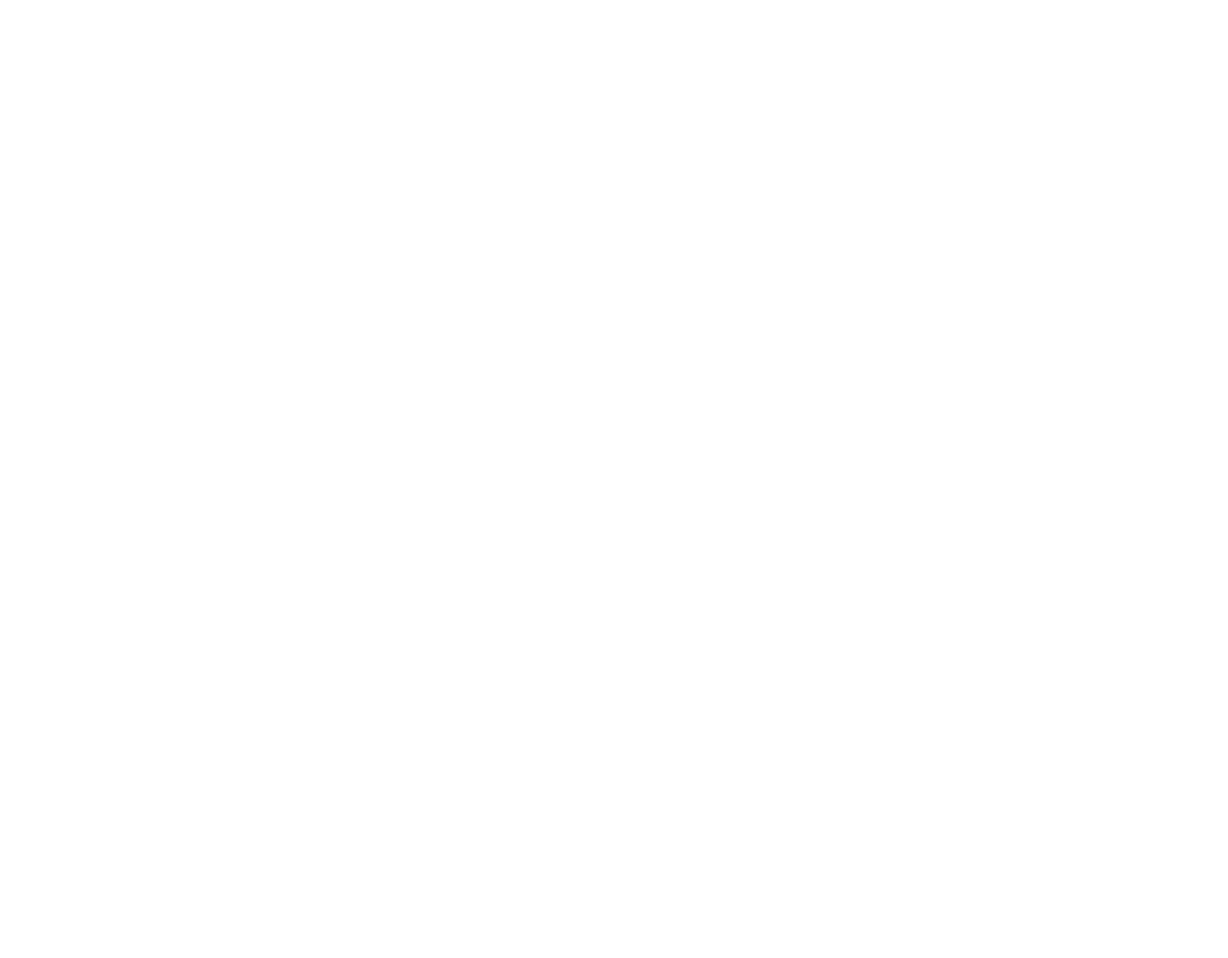
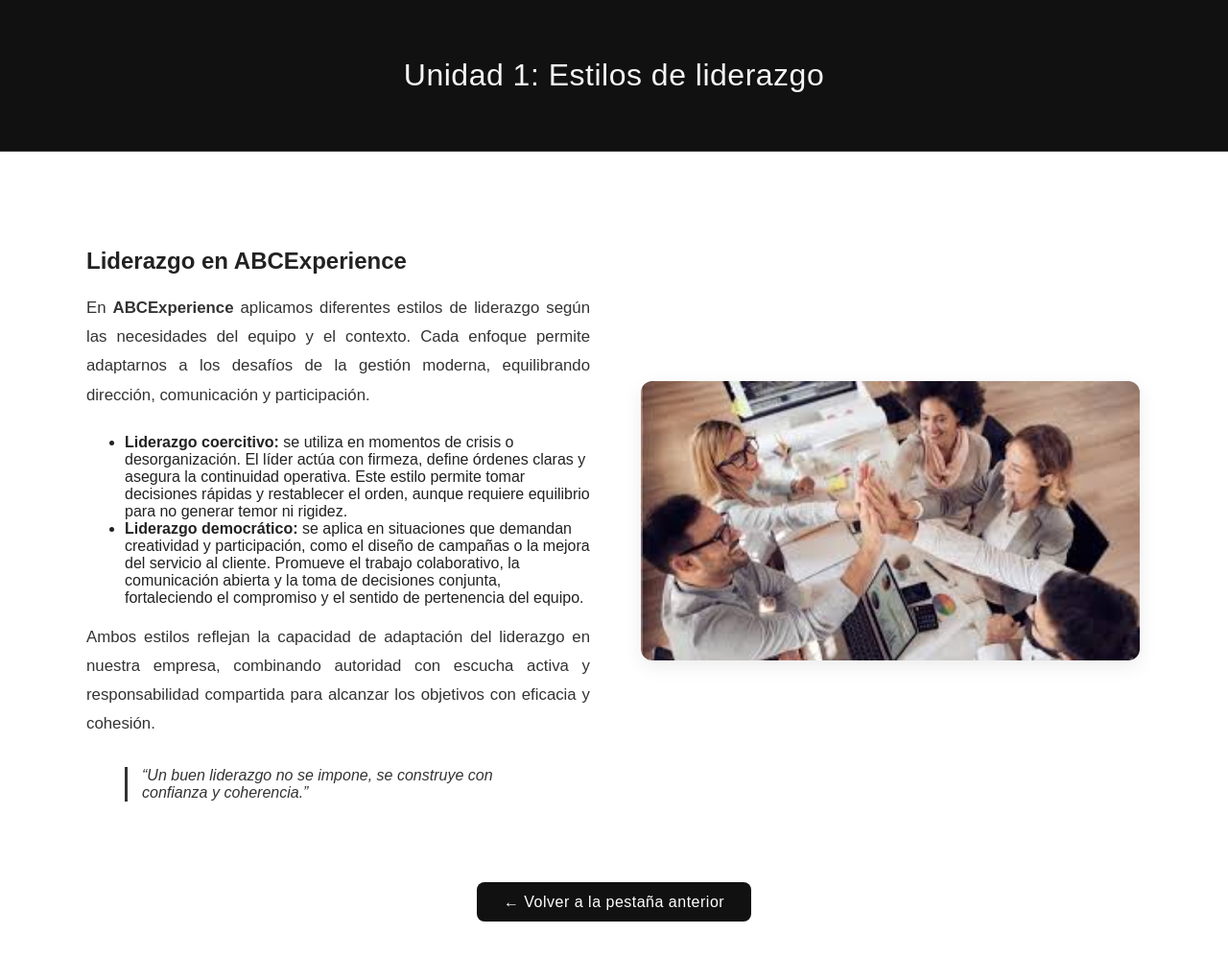
Before and after one commit to JuanOlobardi/ABCExperience, a plain HTML site: page unidades/unidad1.html in a window 1280 px wide. Shown: the whole page at 96% size. Before the commit the page ends 800 px from the top, so only its background shows below. Drawn offline with Linux system fonts and the light colour scheme.

Commit message:
se modifican las unidades 1,2,9 y 10

```diff
--- /dev/null
+++ b/unidades/styles_u.css
@@ -0,0 +1,98 @@
+/* ===== UNIDADES ===== */
+body {
+  font-family: "Poppins", sans-serif;
+  margin: 0;
+  padding: 0;
+  background-color: #ffffff;
+  color: #222;
+}
+
+.header-unidad {
+  background-color: #111;
+  color: #f5f5f5;
+  text-align: center;
+  padding: 60px 20px;
+  border-bottom: 1px solid #333;
+}
+
+.header-unidad h1 {
+  font-size: 2em;
+  letter-spacing: 0.5px;
+  font-weight: 500;
+  margin: 0;
+}
+
+.contenido-unidad {
+  display: flex;
+  justify-content: space-between;
+  align-items: center;
+  flex-wrap: wrap;
+  max-width: 1100px;
+  margin: 80px auto;
+  padding: 0 20px;
+  gap: 50px;
+}
+
+.descripcion {
+  flex: 1;
+  min-width: 320px;
+}
+
+.descripcion p {
+  line-height: 1.8;
+  text-align: justify;
+  font-size: 1.05em;
+  color: #333;
+  margin-bottom: 25px;
+}
+
+blockquote {
+  font-style: italic;
+  color: #000;
+  font-weight: 500;
+  border-left: 3px solid #000;
+  padding-left: 15px;
+  margin-top: 30px;
+  opacity: 0.8;
+}
+
+.imagen {
+  flex: 1;
+  min-width: 300px;
+  text-align: center;
+}
+
+.imagen img {
+  width: 100%;
+  max-width: 520px;
+  border-radius: 12px;
+  box-shadow: 0px 6px 20px rgba(0, 0, 0, 0.08);
+  transition: transform 0.3s ease, box-shadow 0.3s ease;
+}
+
+.imagen img:hover {
+  transform: scale(1.03);
+  box-shadow: 0px 8px 24px rgba(0, 0, 0, 0.15);
+}
+
+.footer-unidad {
+  text-align: center;
+  margin-bottom: 60px;
+}
+
+.boton-volver {
+  background-color: #111;
+  color: #fff;
+  text-decoration: none;
+  padding: 12px 28px;
+  border-radius: 8px;
+  font-weight: 500;
+  letter-spacing: 0.5px;
+  transition: background-color 0.3s ease, color 0.3s ease;
+}
+
+.boton-volver:hover {
+  background-color: #fff;
+  color: #111;
+  border: 1px solid #111;
+}
--- a/unidades/unidad1.html
+++ b/unidades/unidad1.html
@@ -0,0 +1,61 @@
+<!DOCTYPE html>
+<html lang="es">
+<head>
+  <meta charset="UTF-8" />
+  <meta name="viewport" content="width=device-width, initial-scale=1.0" />
+  <title>Unidad 1 – Estilos de liderazgo | ABCExperience</title>
+  <link rel="stylesheet" href="styles_u.css" />
+</head>
+
+<body>
+  <header class="header-unidad">
+    <h1>Unidad 1: Estilos de liderazgo</h1>
+  </header>
+
+  <main class="contenido-unidad">
+    <section class="descripcion">
+      <h2>Liderazgo en ABCExperience</h2>
+
+      <p>
+        En <strong>ABCExperience</strong> aplicamos diferentes estilos de liderazgo según las
+        necesidades del equipo y el contexto. Cada enfoque permite adaptarnos a los desafíos de la
+        gestión moderna, equilibrando dirección, comunicación y participación.
+      </p>
+
+      <ul>
+        <li>
+          <strong>Liderazgo coercitivo:</strong> se utiliza en momentos de crisis o desorganización.
+          El líder actúa con firmeza, define órdenes claras y asegura la continuidad operativa. Este
+          estilo permite tomar decisiones rápidas y restablecer el orden, aunque requiere equilibrio
+          para no generar temor ni rigidez.
+        </li>
+
+        <li>
+          <strong>Liderazgo democrático:</strong> se aplica en situaciones que demandan creatividad y
+          participación, como el diseño de campañas o la mejora del servicio al cliente. Promueve el
+          trabajo colaborativo, la comunicación abierta y la toma de decisiones conjunta,
+          fortaleciendo el compromiso y el sentido de pertenencia del equipo.
+        </li>
+      </ul>
+
+      <p>
+        Ambos estilos reflejan la capacidad de adaptación del liderazgo en nuestra empresa,
+        combinando autoridad con escucha activa y responsabilidad compartida para alcanzar los
+        objetivos con eficacia y cohesión.
+      </p>
+
+      <blockquote>
+        “Un buen liderazgo no se impone, se construye con confianza y coherencia.”
+      </blockquote>
+    </section>
+
+    <section class="imagen">
+      <img src="../imagenes/unidades/1.jpeg" alt="Liderazgo en equipo en ABCExperience" />
+    </section>
+  </main>
+
+  <footer class="footer-unidad">
+    <a href="../comotrabajamos.html" class="boton-volver">← Volver a la pestaña anterior</a>
+  </footer>
+</body>
+</html>
```
Also changed, not shown: index.html (+8 -8 lines), unidades/unidad10.html (+53 -0 lines), unidades/unidad2.html (+61 -0 lines), unidades/unidad9.html (+41 -0 lines), imagenes/unidades/1.jpeg (added), imagenes/unidades/1.png (deleted), imagenes/unidades/10.jpeg (added), imagenes/unidades/10.png (deleted), imagenes/unidades/2.jpeg (added), imagenes/unidades/2.png (deleted), imagenes/unidades/3.png (deleted), imagenes/unidades/4.png (deleted), imagenes/unidades/5.png (deleted), imagenes/unidades/6.png (deleted), 4 more files.
